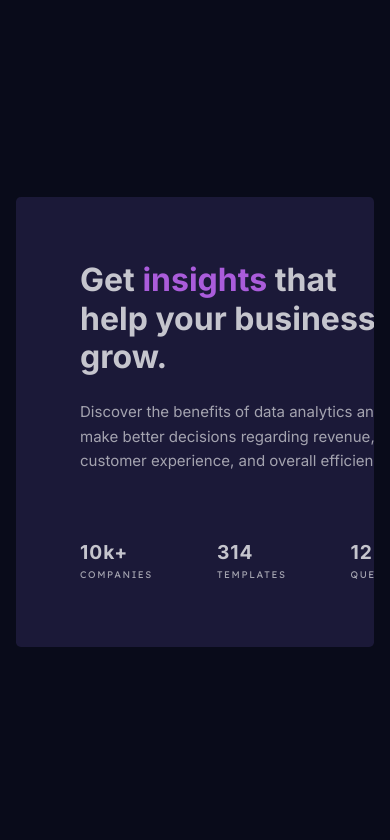
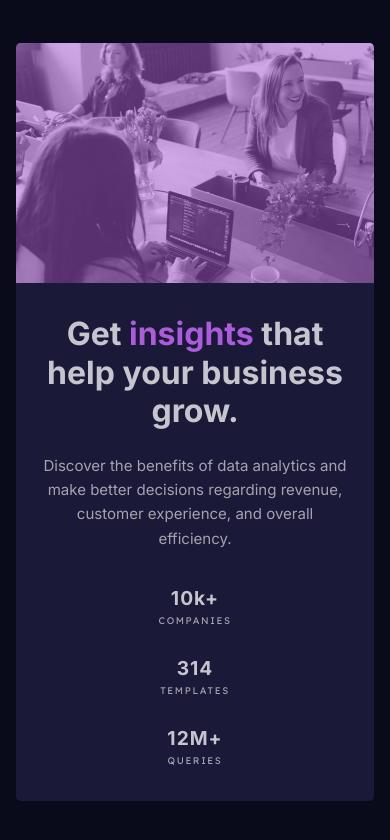
Before and after one commit to KristinaRadosavljevic/stats-preview-card-component, a website: page index.html in a window 390 px wide. Drawn offline with Linux system fonts and the light colour scheme.

Commit message:
Added responsiveness.

```diff
--- a/scss/styles.scss
+++ b/scss/styles.scss
@@ -86,3 +86,35 @@ section {
     }
   }
 }
+
+// Media queries
+@media (max-width: 750px) {
+  main {
+    grid-template-columns: 1fr;
+    grid-template-rows: 15rem 1fr;
+    max-width: 25rem;
+    text-align: center;
+  }
+
+  .img {
+    grid-row: 1;
+    background: linear-gradient(
+        hsla(277, 64%, 61%, 0.5),
+        hsla(277, 64%, 61%, 0.5)
+      ),
+      url("../images/image-header-mobile.jpg") no-repeat center center/cover;
+  }
+
+  section {
+    margin: 2rem 1.5rem 2rem 1.5rem;
+
+    .description {
+      margin-bottom: 2rem;
+    }
+
+    .stats {
+      flex-direction: column;
+      gap: 1.5rem;
+    }
+  }
+}
```
Also changed, not shown: css/styles.css.
